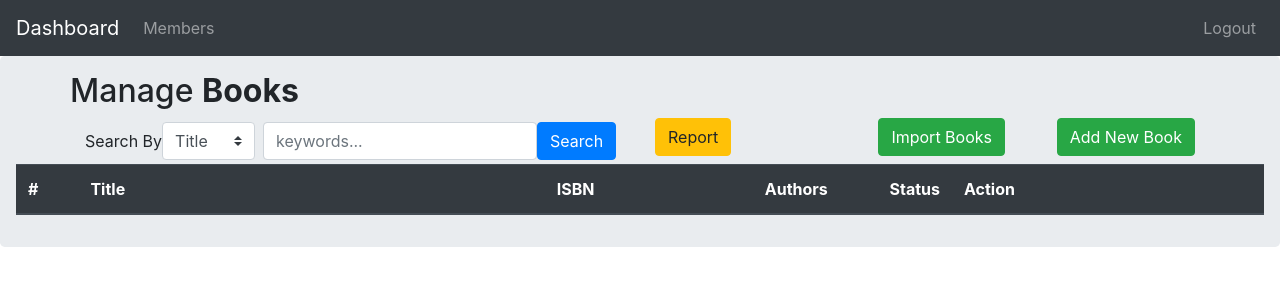
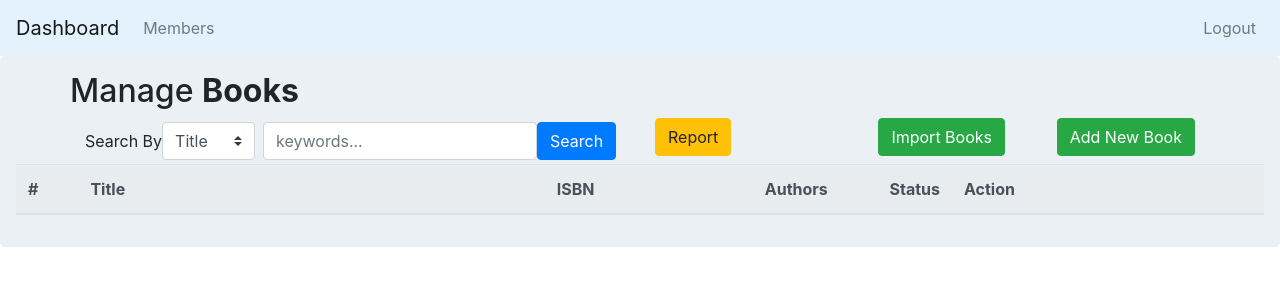
Before and after one commit to lafith/library-management-system, a Flask app: page /dashboard in a window 1280 px wide. Shown: the top 300 px of the page. Run offline with Flask 2, Linux system fonts and the light colour scheme; the visitor is signed in with stand-in values (Sample User, id 1); data that the repository does not hold is empty; some libraries are stand-ins or nearby versions.

Commit message:
refactor: minor changes in dashboard view function

```diff
--- a/app/routes.py
+++ b/app/routes.py
@@ -84,45 +84,38 @@ def logout():
 @is_logged_in
 def dashboard():
     """view function for dashboard page of each library"""
+    page = request.args.get('page', 1, type=int)
+    library = Library.query.get(session['library_id'])
+    all_books = Book.query.filter_by(library=library)
+    books_paginated = all_books.order_by(
+        Book.registered_date.desc()).paginate(
+            page=page,
+            per_page=lbms_app.config['PER_PAGE_COUNT'])
+
     if request.method == "POST":
         search_string = request.form["search"]
         search_by = request.form.get("searchby")
-        if search_string != '':
-            if search_by == 'Title':
-                books = Book.query.filter_by(
-                    title=search_string,
-                    library_id=session['library_id'])
-                books = books.order_by(
-                    Book.registered_date.desc()).paginate(
-                        page=page,per_page=lbms_app.config['PER_PAGE_COUNT'])
 
-                return render_template('dashboard.html', books=books)
-            elif search_by == 'Author':
-                author = Author.query.filter_by(
-                    name = search_string).first()
-                books = author.books
-                books = books.order_by(
-                    Book.registered_date.desc()).paginate(
-                        page=page,
-                        per_page=lbms_app.config['PER_PAGE_COUNT'])
-                return render_template('dashboard.html', books=books)
-        else:
-            library = Library.query.get(session['library_id'])
-            all_books = Book.query.filter_by(library=library)
-            all_books = all_books.order_by(
+        # TODO: like("%{}%") is not working
+        if search_by == 'Title':
+            search_string = "%{}%".format(search_string)
+            books = all_books.filter(Book.title.like(search_by)).all()
+            books = books.order_by(
+                Book.registered_date.desc()).paginate(
+                    page=page,per_page=lbms_app.config['PER_PAGE_COUNT'])
+            return render_template('dashboard.html', books=books)
+
+        elif search_by == 'Author':
+            #search_string = "%{}%".format(search_string)
+            author = Author.query.filter_by(
+                name = search_string).first()
+            books = author.books
+            books = books.order_by(
                 Book.registered_date.desc()).paginate(
                     page=page,
                     per_page=lbms_app.config['PER_PAGE_COUNT'])
-            return render_template('dashboard.html', books=all_books)
-    else:
-        library = Library.query.get(session['library_id'])
-        page = request.args.get('page', 1, type=int)
-        books_perpage = Book.query.filter_by(library=library)
-        all_books = books_perpage.order_by(
-            Book.registered_date.desc()).paginate(
-                page=page,
-                per_page=lbms_app.config['PER_PAGE_COUNT'])
-        return render_template('dashboard.html', books=all_books)
+            return render_template('dashboard.html', books=books)
+    return render_template('dashboard.html', books=books_paginated)
 
 
 @lbms_app.route('/members')
--- a/app/templates/dashboard.html
+++ b/app/templates/dashboard.html
@@ -2,12 +2,14 @@
 content %}
 <div class="row">
   <div class="col md-6">
-    <div class="jumbotron p-3">
+    <div class="jumbotron p-3" style="background-color: #ebf0f5">
       <div class="container">
         <div class="row">
           <h2>Manage <b>Books</b></h2>
         </div>
+
         <div class="row">
+          <!--Search Bar-->
           <div class="col-6">
             <form class="form-inline" action="" method="POST">
               <div class="form-group">
@@ -27,6 +29,7 @@ content %}
                   type="text"
                   class="form-control"
                   name="search"
+                  required="1"
                   placeholder="keywords..."
                 />
               </div>
@@ -35,11 +38,13 @@ content %}
               </div>
             </form>
           </div>
+          <!--Report Button-->
           <div class="col-2">
             <a href="{{url_for('report')}}" class="btn btn-warning btn-xs"
               >Report</a
             >
           </div>
+          <!--button for importing book info from frappe API-->
           <div class="col-2">
             <button
               type="button"
@@ -50,7 +55,7 @@ content %}
               Import Books
             </button>
           </div>
-
+          <!--button for adding new book-->
           <div class="col-2">
             <button
               type="button"
@@ -65,7 +70,7 @@ content %}
       </div>
 
       <table class="table table-hover table-striped">
-        <thead class="thead-dark">
+        <thead class="thead-light">
           <tr>
             <th style="width: 5%">#</th>
             <th>Title</th>
--- a/app/templates/home.html
+++ b/app/templates/home.html
@@ -1,6 +1,6 @@
 {% extends "layout.html" %}{% block title %}LbMS{% endblock %} {% block content
 %}
-<div class="jumbotron text-center">
+<div class="jumbotron text-center" style="background-color: #f5fafd">
   <div class="container">
     <h1>Welcome To LbMS</h1>
     <p>LbMS is a simple web application for library management.</p>
--- a/app/templates/includes/_navbar.html
+++ b/app/templates/includes/_navbar.html
@@ -1,4 +1,7 @@
-<nav class="navbar navbar-expand-lg navbar-dark bg-dark">
+<nav
+  class="navbar navbar-expand-lg navbar-light"
+  style="background-color: #e3f2fd"
+>
   {% if session.logged_in %}
   <a class="navbar-brand" href="{{url_for('dashboard')}}">Dashboard</a>
   {%else%}
```
